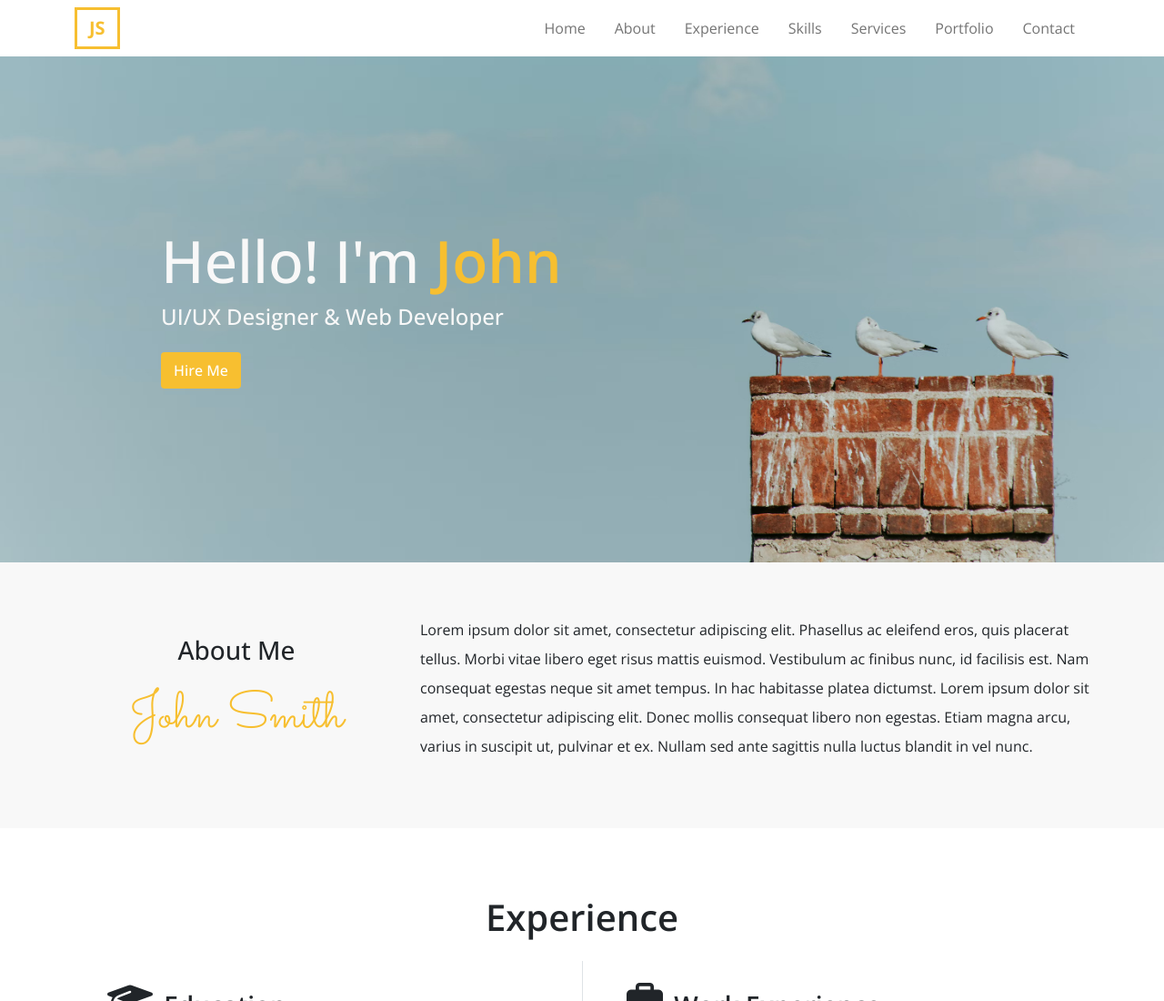
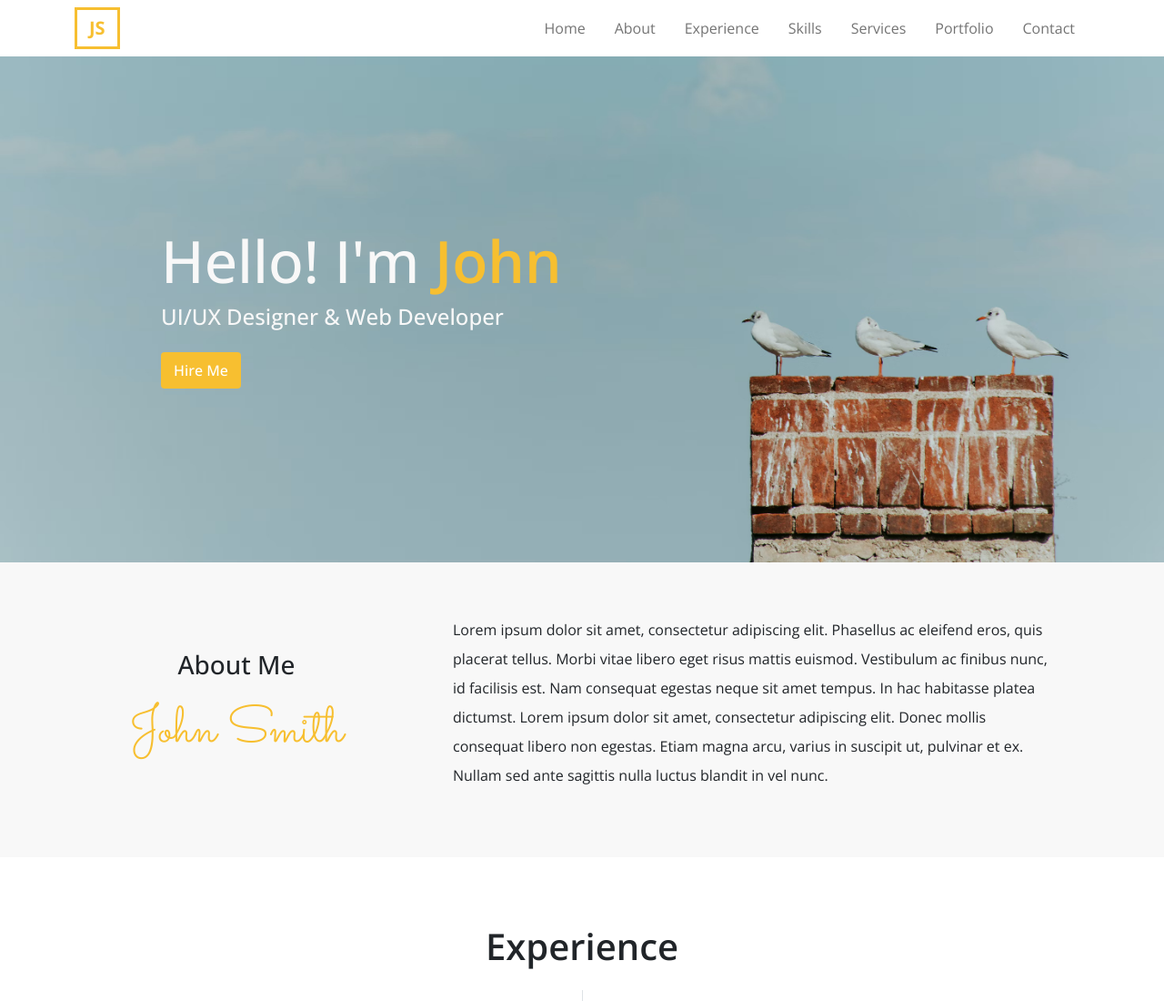
Before and after one commit to hckkiu/resume-template, a plain HTML site: page index.html in a window 1280 px wide. Shown: the top 1100 px of the page at 91% size. Drawn offline with nearby package versions, Linux system fonts and the light colour scheme.

Commit message:
Update index.html

```diff
--- a/index.html
+++ b/index.html
@@ -67,7 +67,7 @@
                     <h3 class="text-center pb-3">About Me</h3>
                     <h1 class="display-4 text-center text-accent-4 text-cursive">John Smith</h1>
                 </div>
-                <div class="col-12 col-md-8 lh-lg">
+                <div class="col-12 col-md-8 lh-lg px-md-5">
                     <p>Lorem ipsum dolor sit amet, consectetur adipiscing elit. Phasellus ac eleifend eros, quis placerat tellus. Morbi vitae libero eget risus mattis euismod. Vestibulum ac finibus nunc, id facilisis est. Nam consequat egestas neque sit amet tempus. In hac habitasse platea dictumst. Lorem ipsum dolor sit amet, consectetur adipiscing elit. Donec mollis consequat libero non egestas. Etiam magna arcu, varius in suscipit ut, pulvinar et ex. Nullam sed ante sagittis nulla luctus blandit in vel nunc.</p>
                 </div>
             </div>
```
